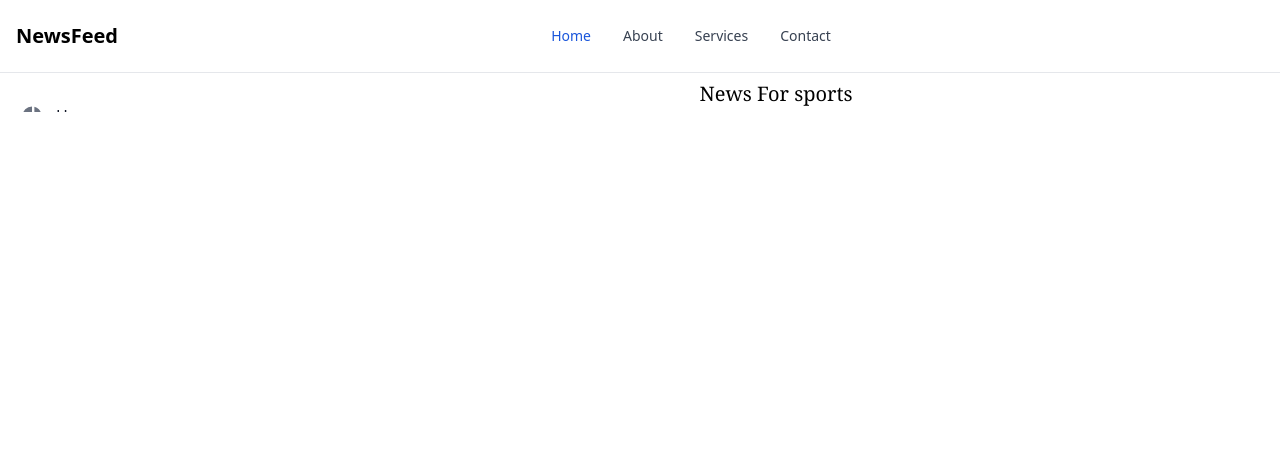
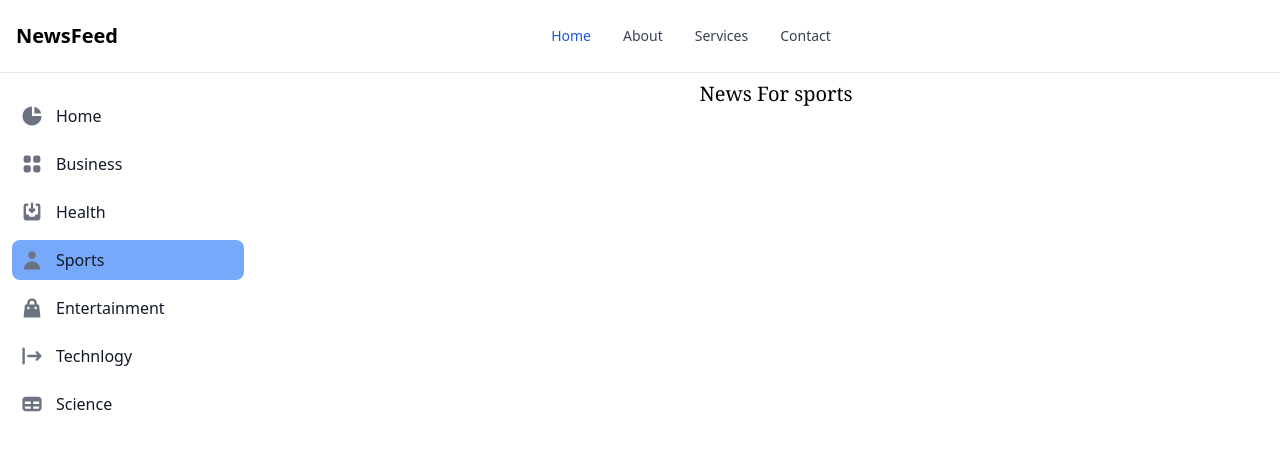
Before and after one commit to Ra-is/news-feed, a Vue app: page /sports in a window 1280 px wide. Shown: the top 450 px of the page. Built offline with nearby package versions, Linux system fonts and the light colour scheme; no server answers.

Commit message:
modified

```diff
--- a/src/components/layout/TheSidebar.vue
+++ b/src/components/layout/TheSidebar.vue
@@ -1,6 +1,6 @@
 <template>
-<aside class="w-64  top-0 relative" aria-label="Sidebar">
-   <div class="absolute top-0 bottom-0 left-0 right-0 overflow-y-auto py-4 px-3  bg-white">
+<aside class="w-64" aria-label="Sidebar">
+   <div class="overflow-y-auto py-4 px-3  bg-white">
       <ul class="space-y-2">
          <li>
             <router-link to="/home" class="flex items-center p-2 text-base font-normal text-gray-900 rounded-lg dark:text-white hover:bg-blue-700 dark:hover:bg-gray-700">
--- a/src/components/pages/NewsList.vue
+++ b/src/components/pages/NewsList.vue
@@ -1,5 +1,5 @@
 <template>
-     <div v-if="hasNews" class="grid md:grid-cols-3 grid-cols-1 gap-4 mt-3">
+     <div v-if="hasNews && showlist" class="grid md:grid-cols-3 grid-cols-1 gap-4 mt-3">
         <news-card
         v-for="news in latestNews"
         :key="news.id"
@@ -22,6 +22,11 @@ components: {
     NewsCard,
     NewsDetail,
 },
+ data(){
+  return {
+    showlist:true
+  }
+ },
  computed: {
     latestNews(){
      return this.$store.getters['news/newsdata'];
@@ -38,8 +43,28 @@ components: {
     var content = node.textContent;
     return content.length > length ? content.slice(0, length) + clamp : content;
 
+    },
+    isEmptyObject(obj){
+    return JSON.stringify(obj) === '{}'
     }
-  }
+  },
+   watch:{
+    $route (to, from){
+      if(!this.isEmptyObject(to.params))
+      {
+       this.showlist = false
+      console.log('this is a route to')
+      console.log(to)
+      console.log('end this is a route to')
+      }
+      else{
+         this.showlist = true
+        console.log('no')
+      }
+
+
+    }
+}
 
 
 }
```
